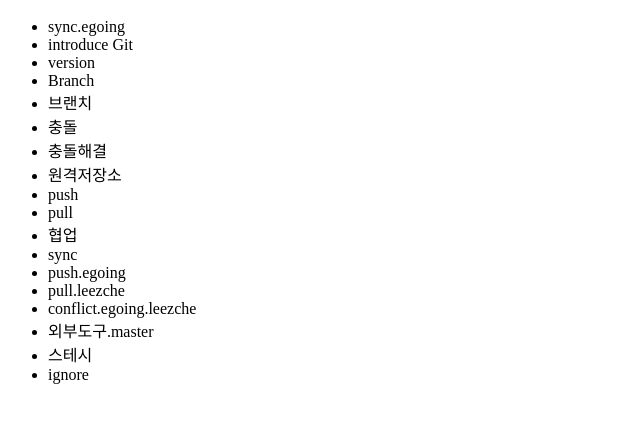
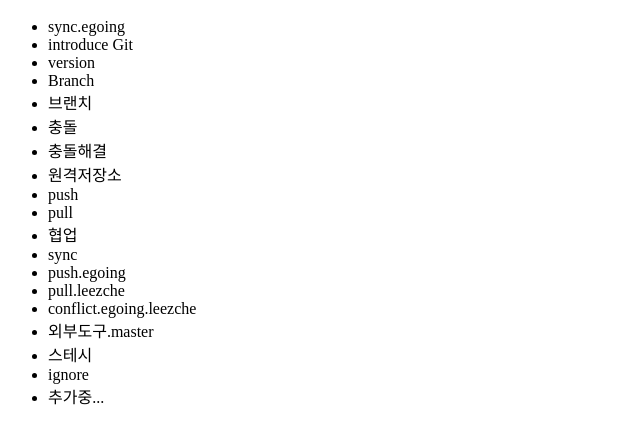
Before and after one commit to jt01052552295/open_git_test, a plain HTML site: page index.html in a window 1280 px wide. Shown: the part 48-492 px from the top of the page, without its empty margins (0-640 px from the left). Drawn offline with Linux system fonts and the light colour scheme.

Commit message:
li 추가

```diff
--- a/index.html
+++ b/index.html
@@ -26,6 +26,7 @@
             <li>외부도구.master</li>
             <li>스테시</li>
             <li>ignore</li>
+            <li>추가중...</li>
         </ul>
     </body>
 </html>
```
